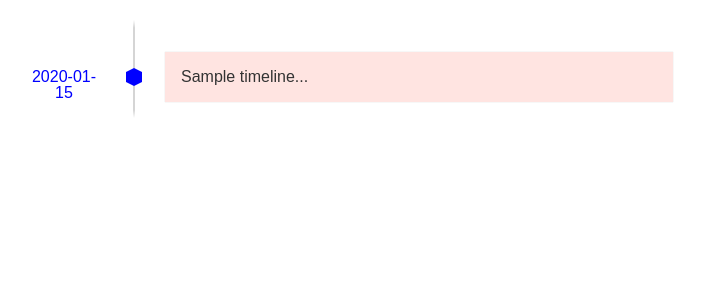
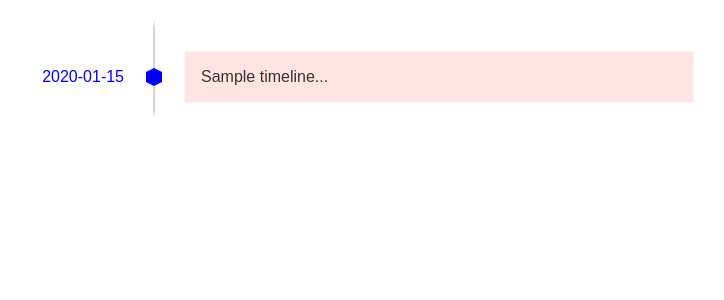
Before and after one commit to leeyoshinari/mycloud, a Django app: page /None/timeline in a window 1280 px wide. Shown: the part 115-415 px from the top of the page, without its empty margins (276-1000 px from the left). Run offline with Django 4.2, Linux system fonts and the light colour scheme; tables that the repository leaves empty hold one stand-in row (values such as "Sample post"); parts of the project's set-up code (start-up, migrations or seed data) failed here and were passed over; some libraries are stand-ins or nearby versions.

Commit message:
add timeline

```diff
--- a/myfiles/static/css/timeline.css
+++ b/myfiles/static/css/timeline.css
@@ -61,7 +61,7 @@ header h2,h3{
 
 .timeline:before {
   position: absolute;
-  left: 120px;
+  left: 140px;
   top: 0;
   content: ' ';
   display: block;
@@ -118,7 +118,7 @@ header h2,h3{
 .direction-l {
 	top: 28px;
 	float: left;
-	width: 100px;
+	width: 120px;
 	position: relative;
     text-align: right;
 }
@@ -202,7 +202,7 @@ header h2,h3{
 
   .direction-l {
     position: relative;
-    width: 100px;
+    width: 120px;
     float: left;
     text-align: right;
   }
@@ -250,7 +250,7 @@ header h2,h3{
 
   .direction-l {
     position: relative;
-    width: 100px;
+    width: 120px;
     float: left;
     text-align: right;
   }
@@ -271,7 +271,7 @@ header h2,h3{
 
   .direction-l {
     position: relative;
-    width: 100px;
+    width: 120px;
     float: left;
     text-align: right;
   }
@@ -292,7 +292,7 @@ header h2,h3{
 
   .direction-l {
     position: relative;
-    width: 100px;
+    width: 120px;
     float: left;
     text-align: right;
   }
```
